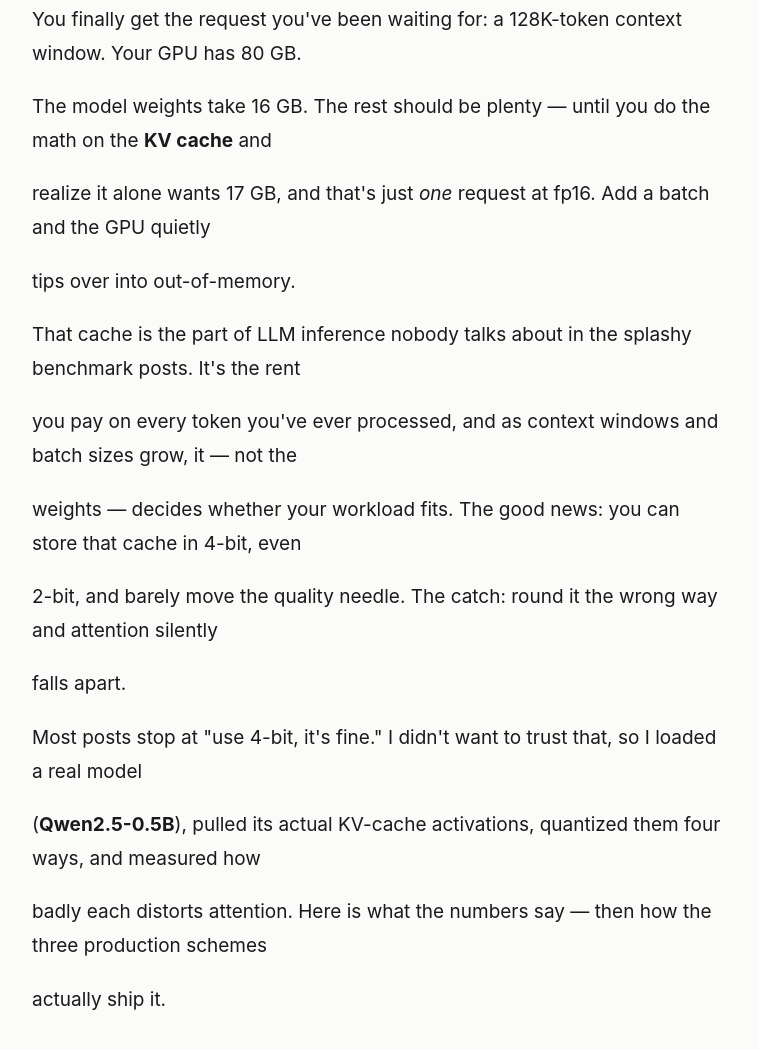
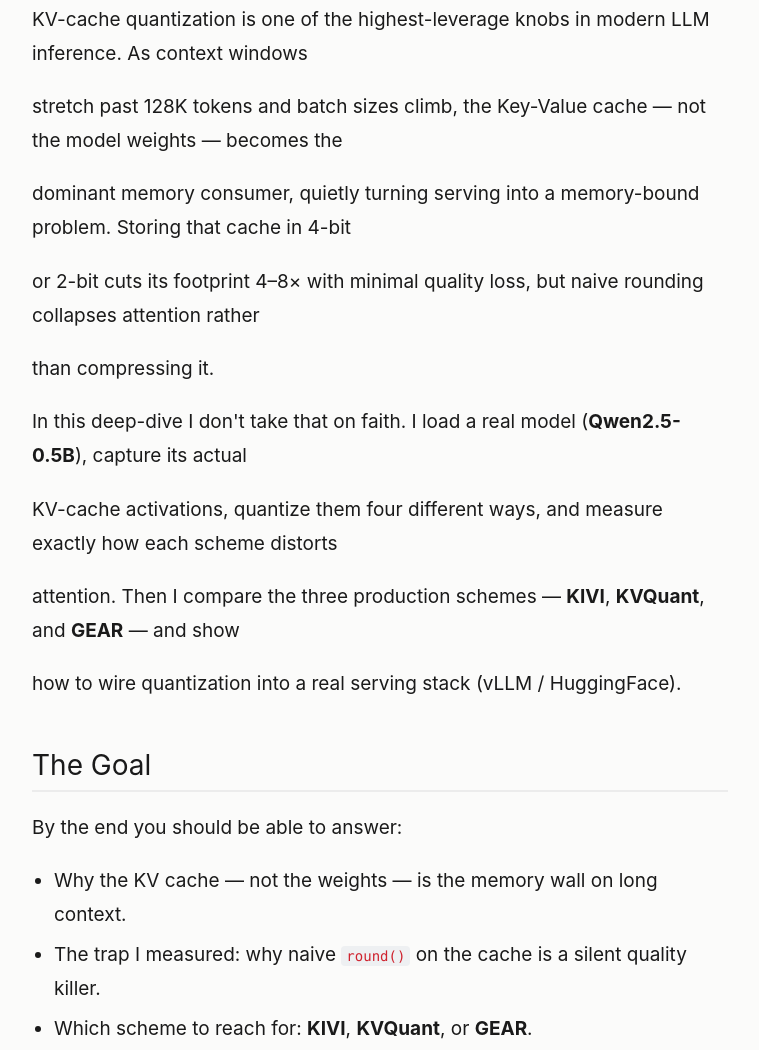
Before and after one commit to YuvrajSinghBhadoria2/llm-inference-blog, a plain HTML site: page kv-cache-quant/index.html in a window 1280 px wide. Shown: the part 330-1380 px from the top of the page, without its empty margins (260-1019 px from the left). Drawn offline with Linux system fonts and the light colour scheme.

Commit message:
Rewrite intro to direct researcher-style hook

```diff
--- a/kv-cache-quant/index.html
+++ b/kv-cache-quant/index.html
@@ -29,19 +29,15 @@ th,td { border:1px solid #e2e2e2; padding:12px 16px; text-align:left; }
 th { background:#f4f6f8; }
 ul,ol { padding-left:22px; }
 li { margin:6px 0; }
-</style></head><body><div class="hero"><div class="k">LLM Inference · Triton Kernels</div><h1>I Wrote the Three Attention Kernels That Run LLM Inference — in Portable Triton, on a Free Colab T4</h1><p>from-scratch prefill · split-KV decode · paged KV-cache attention — validated vs PyTorch SDPA</p></div><div class="wrap"><p>You finally get the request you&#x27;ve been waiting for: a 128K-token context window. Your GPU has 80 GB.</p>
-<p>The model weights take 16 GB. The rest should be plenty — until you do the math on the <strong>KV cache</strong> and</p>
-<p>realize it alone wants 17 GB, and that&#x27;s just <em>one</em> request at fp16. Add a batch and the GPU quietly</p>
-<p>tips over into out-of-memory.</p>
-<p>That cache is the part of LLM inference nobody talks about in the splashy benchmark posts. It&#x27;s the rent</p>
-<p>you pay on every token you&#x27;ve ever processed, and as context windows and batch sizes grow, it — not the</p>
-<p>weights — decides whether your workload fits. The good news: you can store that cache in 4-bit, even</p>
-<p>2-bit, and barely move the quality needle. The catch: round it the wrong way and attention silently</p>
-<p>falls apart.</p>
-<p>Most posts stop at &quot;use 4-bit, it&#x27;s fine.&quot; I didn&#x27;t want to trust that, so I loaded a real model</p>
-<p>(<strong>Qwen2.5-0.5B</strong>), pulled its actual KV-cache activations, quantized them four ways, and measured how</p>
-<p>badly each distorts attention. Here is what the numbers say — then how the three production schemes</p>
-<p>actually ship it.</p>
+</style></head><body><div class="hero"><div class="k">LLM Inference · Triton Kernels</div><h1>I Wrote the Three Attention Kernels That Run LLM Inference — in Portable Triton, on a Free Colab T4</h1><p>from-scratch prefill · split-KV decode · paged KV-cache attention — validated vs PyTorch SDPA</p></div><div class="wrap"><p>KV-cache quantization is one of the highest-leverage knobs in modern LLM inference. As context windows</p>
+<p>stretch past 128K tokens and batch sizes climb, the Key-Value cache — not the model weights — becomes the</p>
+<p>dominant memory consumer, quietly turning serving into a memory-bound problem. Storing that cache in 4-bit</p>
+<p>or 2-bit cuts its footprint 4–8× with minimal quality loss, but naive rounding collapses attention rather</p>
+<p>than compressing it.</p>
+<p>In this deep-dive I don&#x27;t take that on faith. I load a real model (<strong>Qwen2.5-0.5B</strong>), capture its actual</p>
+<p>KV-cache activations, quantize them four different ways, and measure exactly how each scheme distorts</p>
+<p>attention. Then I compare the three production schemes — <strong>KIVI</strong>, <strong>KVQuant</strong>, and <strong>GEAR</strong> — and show</p>
+<p>how to wire quantization into a real serving stack (vLLM / HuggingFace).</p>
 <h2>The Goal</h2>
 <p>By the end you should be able to answer:</p>
 <ul>
```
Also changed, not shown: 1 other file.
